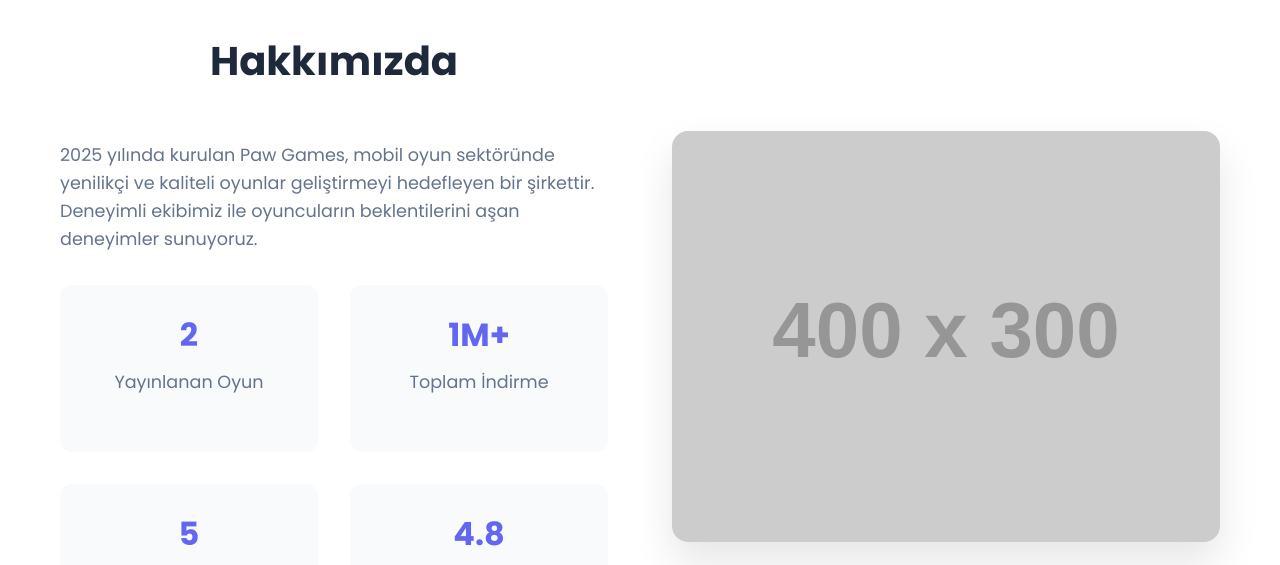
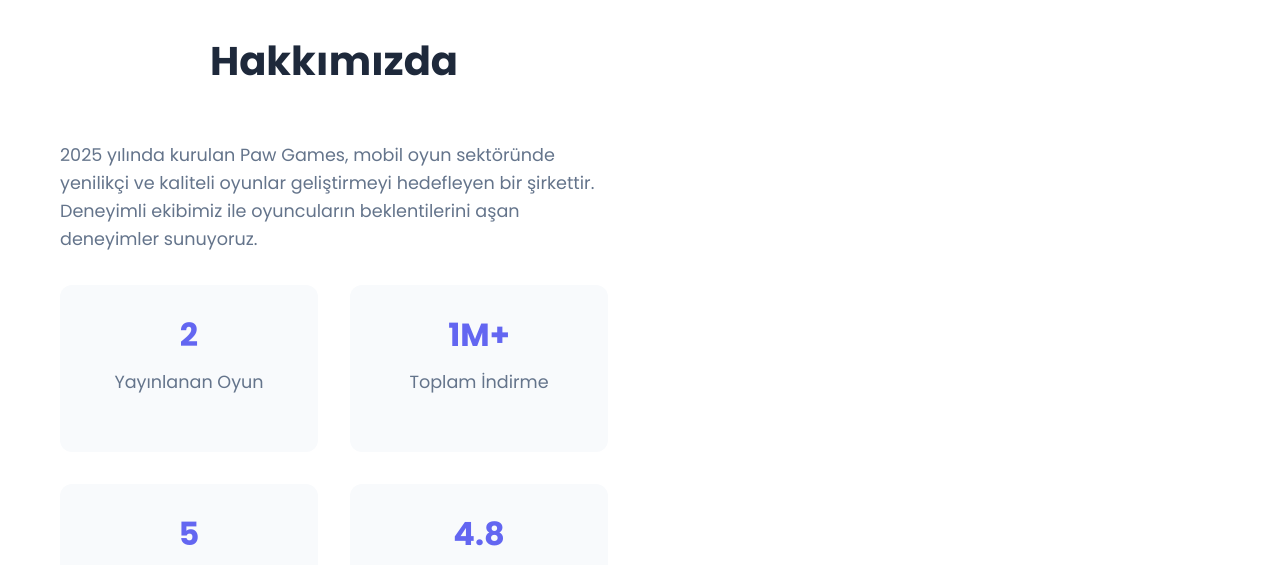
Before and after one commit to PawGameStudios/app-ads, a plain HTML site: page index.html in a window 1280 px wide. Shown: the part 1540-2105 px from the top of the page. Drawn offline with Linux system fonts and the light colour scheme; placeholder pictures from the web are drawn by us.

Commit message:
Update index.html

```diff
--- a/index.html
+++ b/index.html
@@ -128,7 +128,7 @@
                     </div>
                 </div>
                 <div class="about-image">
-                    <img src="https://via.placeholder.com/400x300/6366f1/ffffff?text=About+Us" alt="Hakkımızda">
+                    <!-- Image gelecek -->
                 </div>
             </div>
         </div>
```
